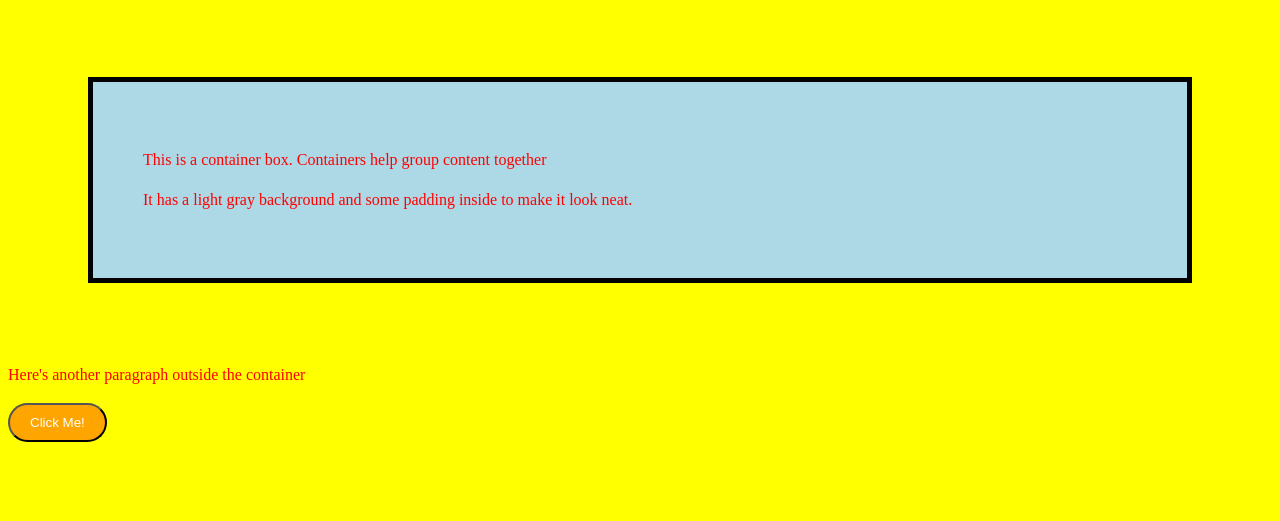
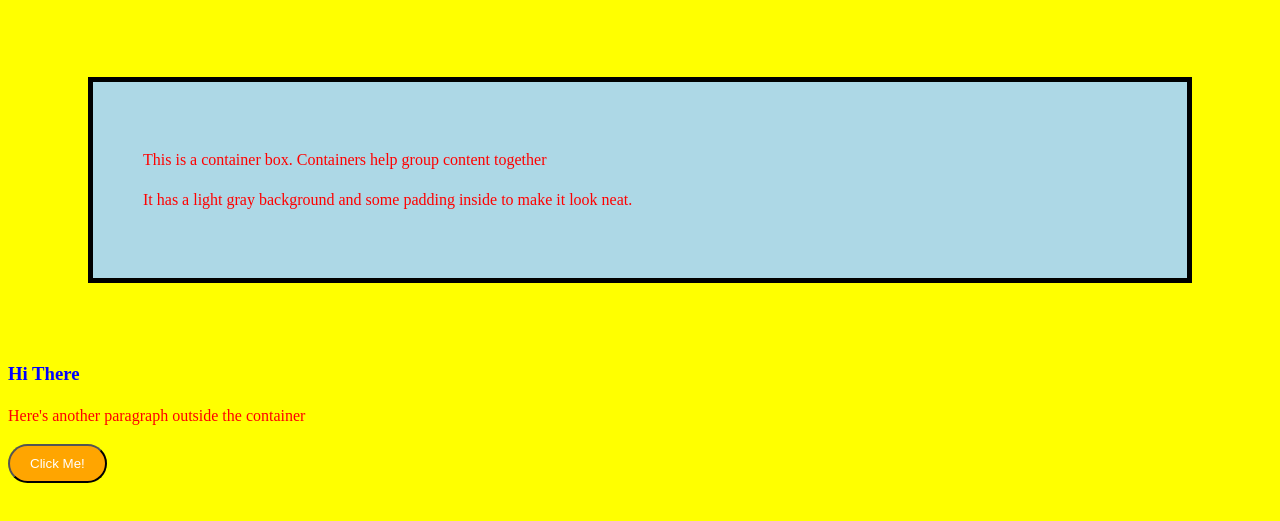
Before and after one commit to natividad2019/APICalling, a plain HTML site: page index.html in a window 1280 px wide. Shown: the part 107-628 px from the top of the page. Drawn offline with Linux system fonts and the light colour scheme.

Commit message:
added new h3 tag in the div

```diff
--- a/index.html
+++ b/index.html
@@ -18,8 +18,10 @@
       </p>
     </div>
 
+    <h3>Hi There</h3>
     <!-- Another paragraph of text outside the container -->
      <p> Here's another paragraph outside the container</p>
+
 
      <button>Click Me!</button>
 
```
